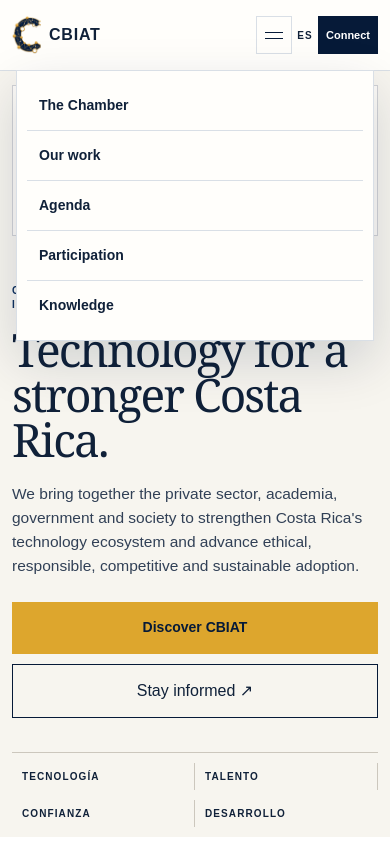
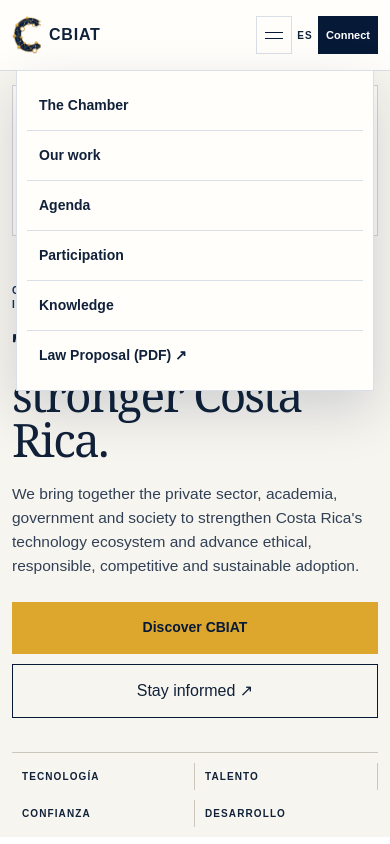
Before and after one commit to techrebelgit/cbiat-web, a Next.js app: page /en in a window 390 px wide. Both pictures are taken after a click on the heading "Open navigation". Shown: the top 844 px of the page. Built offline with nearby package versions, Linux system fonts and the light colour scheme.

Commit message:
feat: add law proposal PDF to mobile navigation

```diff
--- a/components/responsive-navigation.tsx
+++ b/components/responsive-navigation.tsx
@@ -9,6 +9,7 @@
   agenda: string;
   participation: string;
   knowledge: string;
+  lawProposal: string;
 };
 
 export function ResponsiveNavigation({
@@ -35,6 +36,15 @@
         <Link onClick={close} href={`/${lang}#agenda`}>{labels.agenda}</Link>
         <Link onClick={close} href={`/${lang}#participacion`}>{labels.participation}</Link>
         <Link onClick={close} href={`/${lang}#conocimiento`}>{labels.knowledge}</Link>
+        <a
+          className="mobile-nav-document"
+          href="/files/Ley_Marco_Soberania_Digital_CR.pdf"
+          target="_blank"
+          rel="noreferrer"
+          onClick={close}
+        >
+          {labels.lawProposal} ↗
+        </a>
       </nav>
     </details>
   );
```
